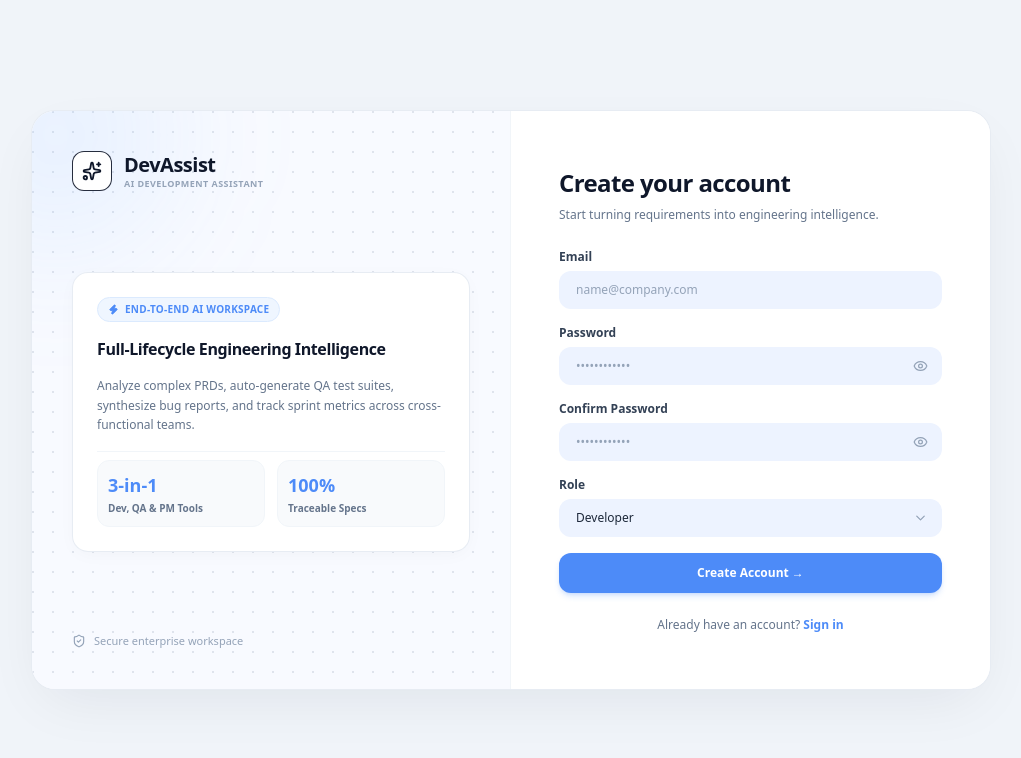
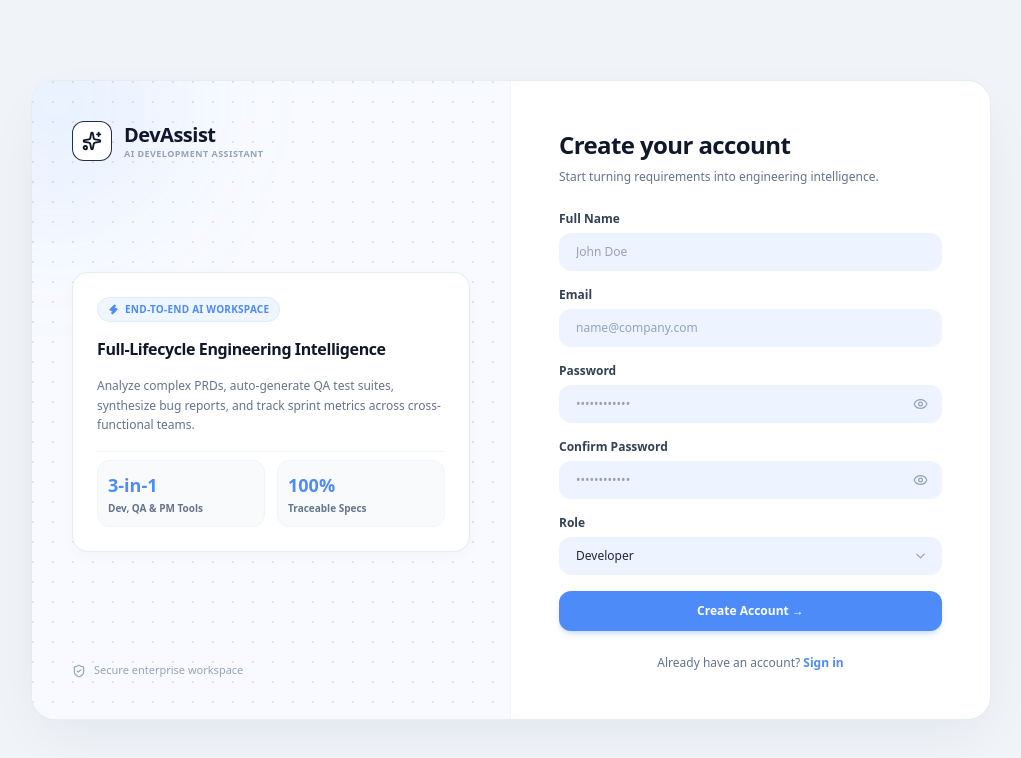
Before and after one commit to abeeraamir2/AI-Development-Assistant, a React app in the folder frontend/: page /register in a window 1280 px wide. Shown: the top 758 px of the page, without its empty margins (129-1150 px from the left). Built offline with nearby package versions, Linux system fonts and the light colour scheme; the HTML template or start-up script is replaced by a standard one.

Commit message:
Login and signup page updated

```diff
--- a/frontend/src/pages/LoginPage.jsx
+++ b/frontend/src/pages/LoginPage.jsx
@@ -1,8 +1,9 @@
-import React, { useState } from "react";
+import React, { useState, useEffect } from "react";
 import { Link, useNavigate } from "react-router-dom";
 import { toast, Toaster } from "sonner";
 import { Loader2, Eye, EyeOff } from "lucide-react";
 import AuthLayout from "../components/Shared/AuthLayout";
+import { consumeAuthToastMessage } from "../utils/handleAuthError";
 
 export default function LoginPage({ setAuthToken, setUserRole, setUserEmail }) {
   const navigate = useNavigate();
@@ -10,6 +11,13 @@ export default function LoginPage({ setAuthToken, setUserRole, setUserEmail }) {
   const [password, setPassword] = useState("");
   const [showPassword, setShowPassword] = useState(false);
   const [loading, setLoading] = useState(false);
+
+  useEffect(() => {
+    const message = consumeAuthToastMessage();
+    if (message) {
+      toast.error(message);
+    }
+  }, []);
 
   const handleSubmit = async (e) => {
     e.preventDefault();
@@ -34,23 +42,25 @@ export default function LoginPage({ setAuthToken, setUserRole, setUserEmail }) {
 
       const data = await res.json();
 
-      // Backend response fields check (token, role, email)
+      // Backend response fields check (token, role, email, name)
       const token = data.access_token || data.token || "logged_in_token";
       const role = data.role || data.user?.role || "Developer";
       const userMail = data.email || data.user?.email || email;
+      const userName = data.name || data.user?.name || userMail.split("@")[0];
 
       // 1. Save in localStorage
       localStorage.setItem("token", token);
       localStorage.setItem("authToken", token);
       localStorage.setItem("userRole", role);
       localStorage.setItem("userEmail", userMail);
+      localStorage.setItem("userName", userName);
 
       // 2. Update App.jsx State immediately so Router unblocks
       if (setAuthToken) setAuthToken(token);
       if (setUserRole) setUserRole(role);
       if (setUserEmail) setUserEmail(userMail);
 
-      toast.success("Welcome back!");
+      toast.success(`Welcome back, ${userName}!`);
       navigate("/");
     } catch (err) {
       toast.error(err.message || "Login failed");
--- a/frontend/src/pages/RegisterPage.jsx
+++ b/frontend/src/pages/RegisterPage.jsx
@@ -4,8 +4,9 @@ import { toast, Toaster } from "sonner";
 import { Loader2, ChevronDown, Eye, EyeOff } from "lucide-react";
 import AuthLayout from "../components/Shared/AuthLayout";
 
-export default function RegisterPage({ setAuthToken, setUserRole, setUserEmail }) {
+export default function RegisterPage({ setAuthToken, setUserRole, setUserEmail, setUserName }) {
   const navigate = useNavigate();
+  const [name, setName] = useState("");
   const [email, setEmail] = useState("");
   const [password, setPassword] = useState("");
   const [confirmPassword, setConfirmPassword] = useState("");
@@ -26,7 +27,7 @@ export default function RegisterPage({ setAuthToken, setUserRole, setUserEmail }
 
   const handleSubmit = async (e) => {
     e.preventDefault();
-    if (!email || !password || !confirmPassword) {
+    if (!name.trim() || !email || !password || !confirmPassword) {
       toast.error("Please fill in all fields");
       return;
     }
@@ -48,7 +49,7 @@ export default function RegisterPage({ setAuthToken, setUserRole, setUserEmail }
         headers: {
           "Content-Type": "application/json",
         },
-        body: JSON.stringify({ email, password, role }),
+        body: JSON.stringify({ name: name.trim(), email, password, role }),
       });
 
       if (!res.ok) {
@@ -62,25 +63,29 @@ export default function RegisterPage({ setAuthToken, setUserRole, setUserEmail }
       const token = data.access_token || data.token;
       const userRoleReturned = data.role || role;
       const userMailReturned = data.email || email;
+      const userNameReturned = data.name || name.trim();
 
       if (token) {
         localStorage.setItem("token", token);
         localStorage.setItem("authToken", token);
         localStorage.setItem("userRole", userRoleReturned);
         localStorage.setItem("userEmail", userMailReturned);
+        localStorage.setItem("userName", userNameReturned);
 
         if (setAuthToken) setAuthToken(token);
         if (setUserRole) setUserRole(userRoleReturned);
         if (setUserEmail) setUserEmail(userMailReturned);
+        if (setUserName) setUserName(userNameReturned);
 
-        toast.success("Account created successfully! Welcome to DevAssist.");
+        toast.success(`Account created successfully! Welcome to DevAssist, ${userNameReturned}.`);
         navigate("/");
       } else {
-        // Fallback: Agar backend sirf success message deta hai to login page par bhej dein
         localStorage.setItem("userEmail", email);
         localStorage.setItem("userRole", role);
+        localStorage.setItem("userName", userNameReturned);
         if (setUserRole) setUserRole(role);
         if (setUserEmail) setUserEmail(email);
+        if (setUserName) setUserName(userNameReturned);
 
         toast.success("Account created successfully! Please sign in.");
         navigate("/login");
@@ -108,6 +113,21 @@ export default function RegisterPage({ setAuthToken, setUserRole, setUserEmail }
 
       {/* Sign Up Form */}
       <form onSubmit={handleSubmit} className="space-y-4">
+        {/* Full Name Field */}
+        <div>
+          <label className="block text-xs font-semibold text-slate-700 mb-1.5">
+            Full Name
+          </label>
+          <input
+            type="text"
+            value={name}
+            onChange={(e) => setName(e.target.value)}
+            placeholder="John Doe"
+            required
+            className="w-full px-4 py-2.5 rounded-xl bg-[#edf3ff] border border-transparent focus:border-[#4d8bf8] focus:bg-white text-xs font-medium text-slate-800 focus:outline-none transition-all placeholder-slate-400"
+          />
+        </div>
+
         {/* Email Field */}
         <div>
           <label className="block text-xs font-semibold text-slate-700 mb-1.5">
```
